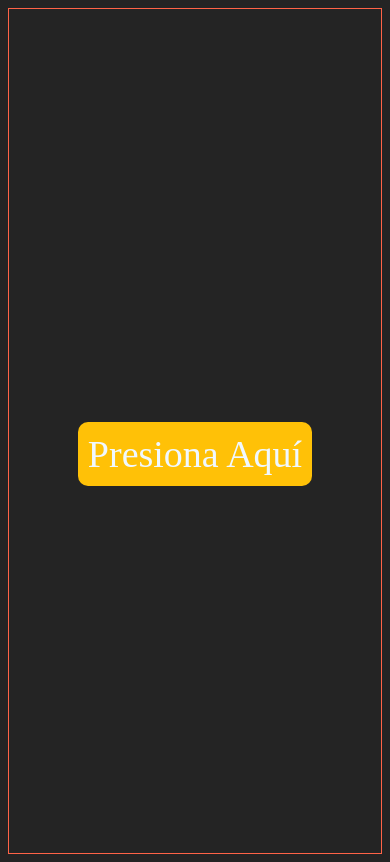
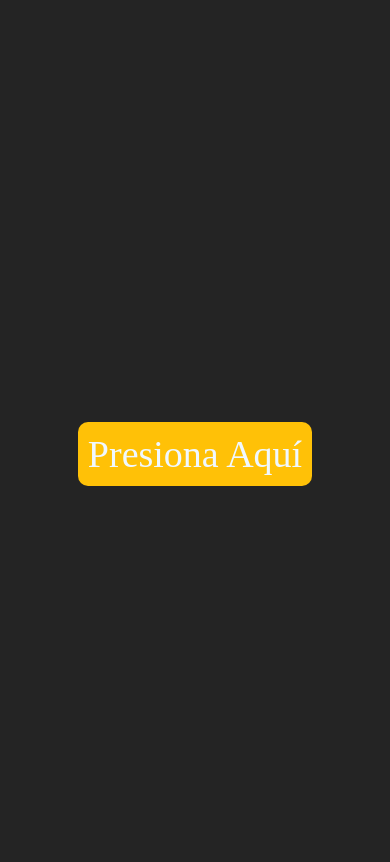
Before and after one commit to JuanPabloMarinB/cumple, a plain HTML site: page index.html in a window 390 px wide. Drawn offline with Linux system fonts and the light colour scheme.

Commit message:
sacando todo de las carpetas

```diff
--- a/styles.css
+++ b/styles.css
@@ -85,7 +85,6 @@ body {
 
 @media (max-width: 768px) {
   body{
-    border: tomato solid 1px;
     height: 100vh;
   }
   .main-button {
```
Also changed, not shown: index.html (+1 -0 lines).
